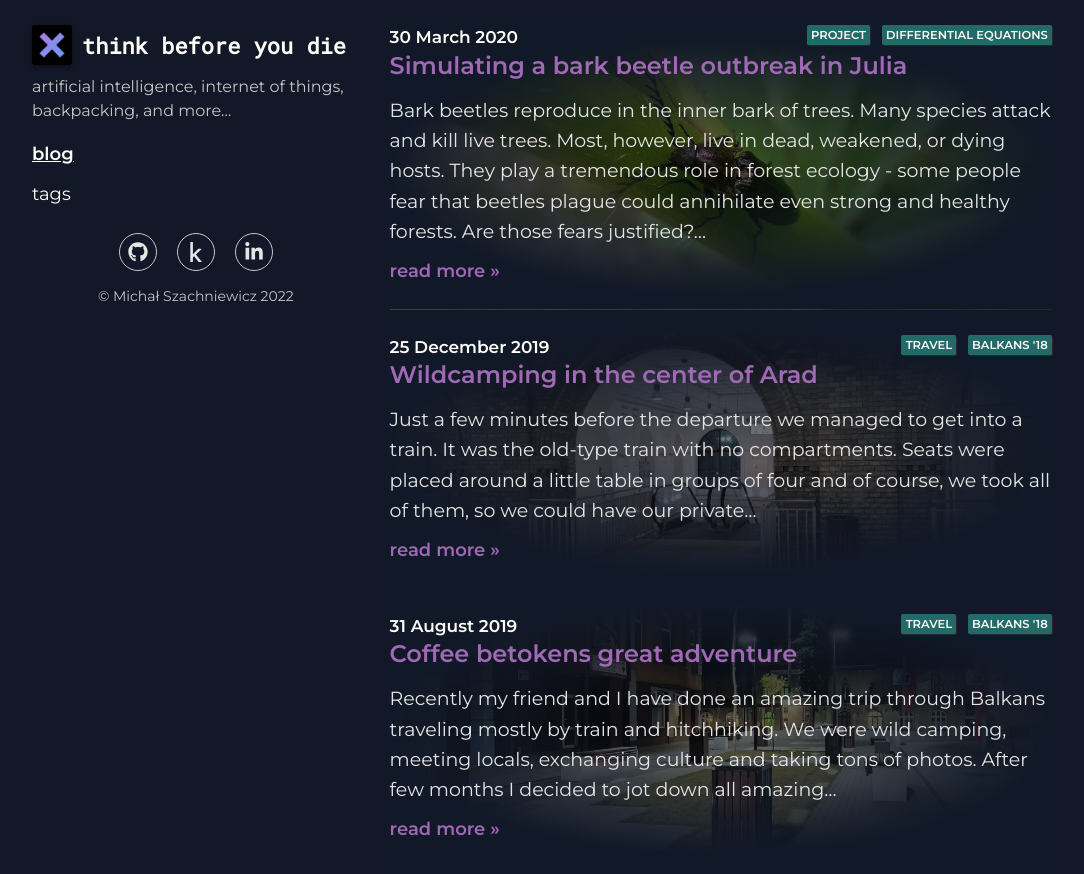
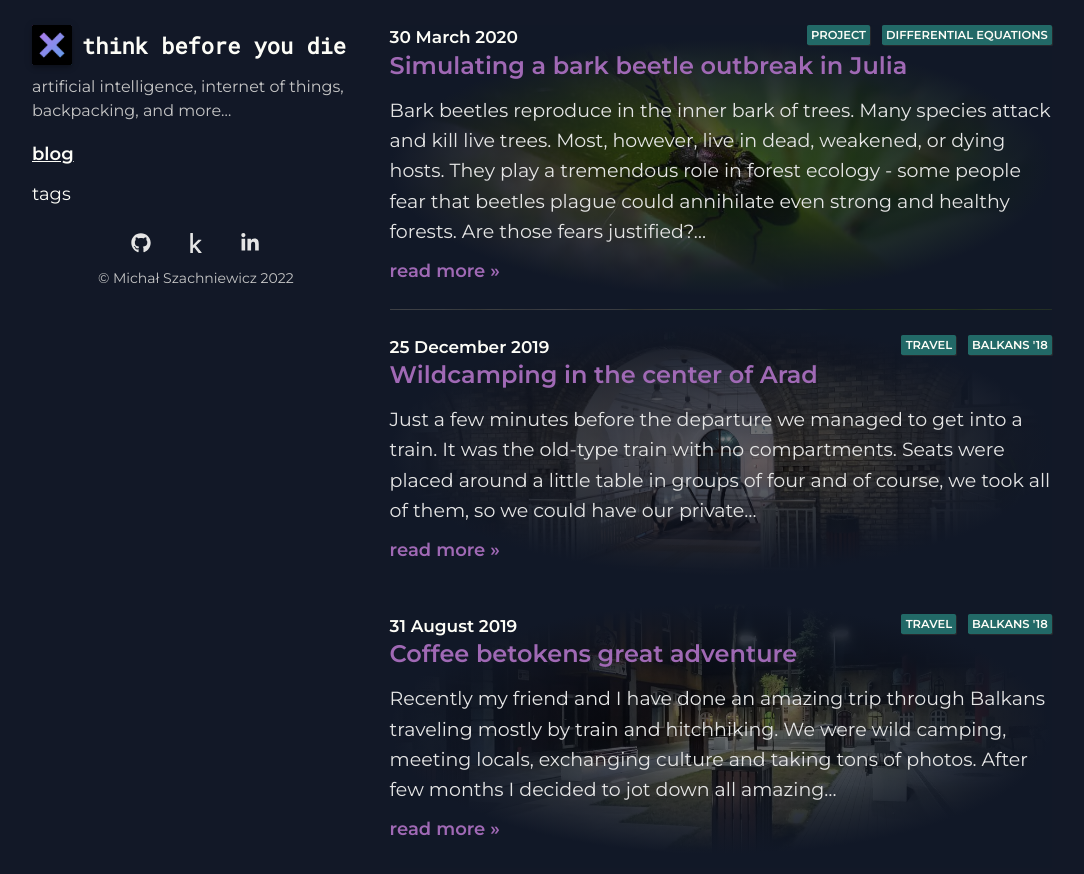
Before and after one commit to szacho/szacho.github.io, an Astro site: page / in a window 1280 px wide. Shown: the whole page, without its empty margins (98-1182 px from the left). Built offline with nearby package versions, Linux system fonts and the light colour scheme; Astro itself is replaced by a stand-in of ours; some packages are replaced by stand-ins of ours.

Commit message:
style: remove border from social media icons

```diff
--- a/src/styles/modules/_sidebar.sass
+++ b/src/styles/modules/_sidebar.sass
@@ -81,20 +81,18 @@
     margin-top: 25px
     display: flex
     justify-content: space-around
-    li:not(:first-child)
-        margin-left: 10px
+
     a
         transition: 0.1s all ease-out
         display: flex
         justify-content: center
         align-items: center
-        padding: 8px
-        border: 1.2px solid $c-lighter-font
         border-radius: 50%
         color: $c-article-font
+        svg
+            filter: rgb(0 0 0 / 25%) 1.6px 1.6px 2.4px
         &:hover
             color: $c-highlight-2
-            border: 1.2px solid $c-highlight-2
 
     &-icon
         width: 20px
```
